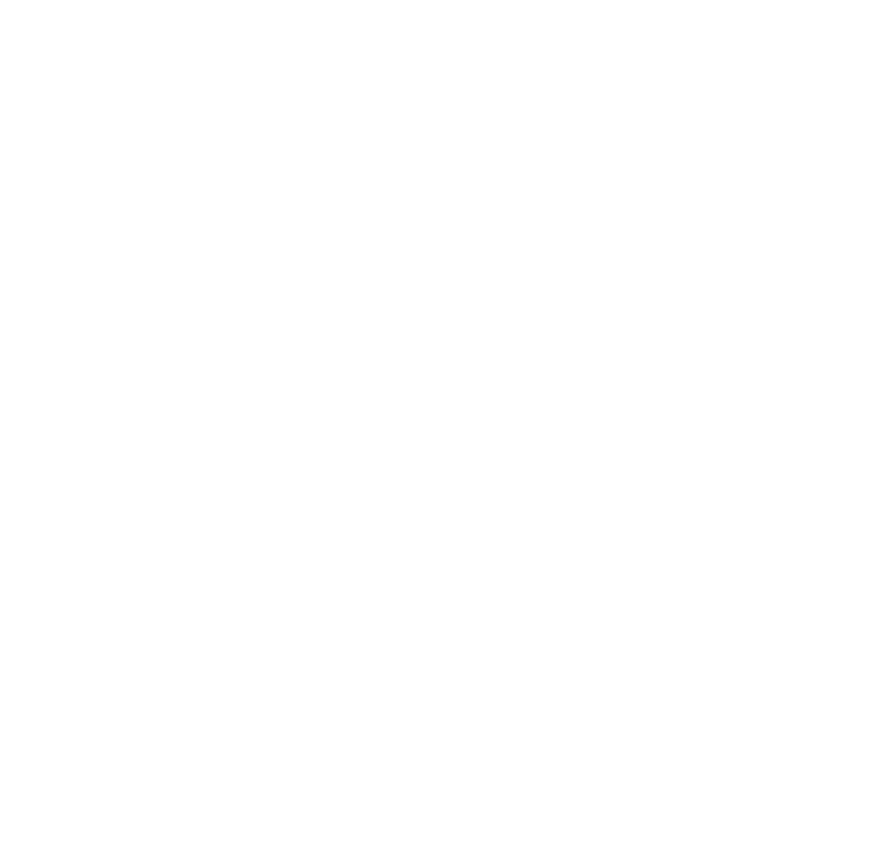
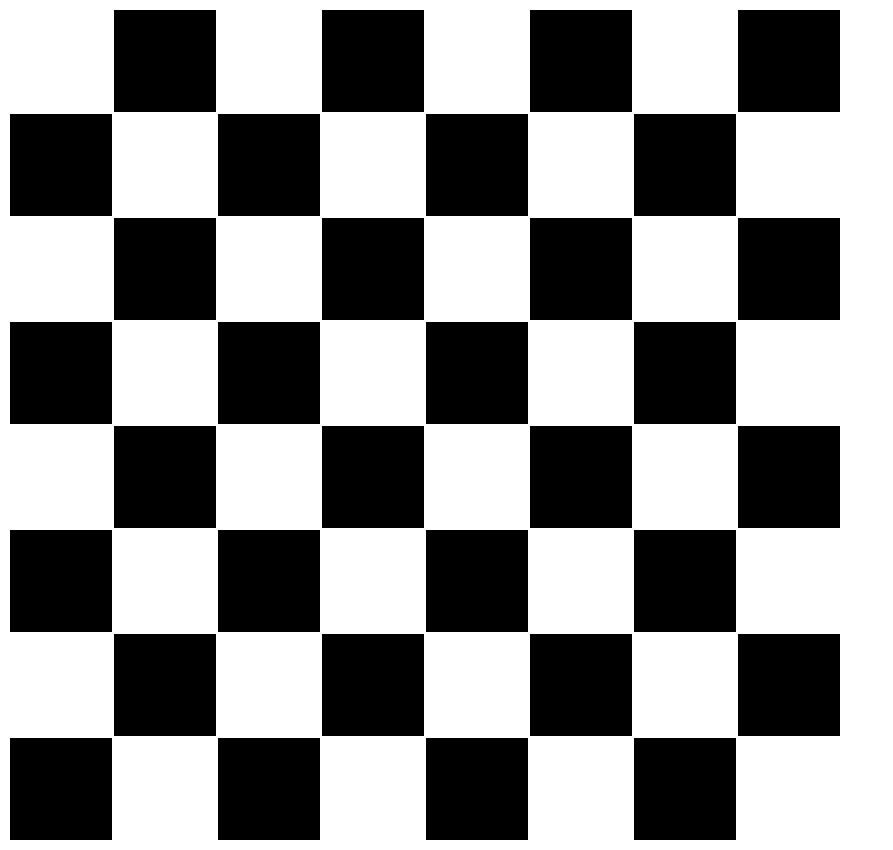
Before and after one commit to kaztro/Labo3, a plain HTML site: page Ejercicio2/ejercicio2.html in a window 1280 px wide. Shown: the whole page, without its empty margins (0-893 px from the left). Before the commit the page ends 800 px from the top, so only its background shows below. Drawn offline with Linux system fonts and the light colour scheme.

Commit message:
Ejercicio 2 En Curso...

```diff
--- /dev/null
+++ b/Ejercicio2/CSS/style.css
@@ -0,0 +1,13 @@
+
+tr.par td:nth-child(2n) {
+    background-color: black;
+}
+
+tr.impar td:nth-child(2n+1) {
+    background-color: black;
+}
+
+td {
+    width: 100px;
+    height: 100px;
+}
--- a/Ejercicio2/ejercicio2.html
+++ b/Ejercicio2/ejercicio2.html
@@ -4,9 +4,91 @@
     <meta charset="UTF-8">
     <meta name="viewport" content="width=device-width, initial-scale=1.0">
     <meta http-equiv="X-UA-Compatible" content="ie=edge">
-    <title>Document</title>
+    <link rel="stylesheet" href="CSS/style.css">
+    <title>Chess</title>
 </head>
 <body>
-
+    <table class="TableColor">
+        <tr class="par">
+            <td></td>
+            <td></td>
+            <td></td>
+            <td></td>
+            <td></td>
+            <td></td>
+            <td></td>
+            <td></td>
+        </tr>
+        <tr class="impar">
+            <td></td>
+            <td></td>
+            <td></td>
+            <td></td>
+            <td></td>
+            <td></td>
+            <td></td>
+            <td></td>
+        </tr>
+        <tr class="par">
+            <td></td>
+            <td></td>
+            <td></td>
+            <td></td>
+            <td></td>
+            <td></td>
+            <td></td>
+            <td></td>
+        </tr>
+        <tr class="impar">
+            <td></td>
+            <td></td>
+            <td></td>
+            <td></td>
+            <td></td>
+            <td></td>
+            <td></td>
+            <td></td>
+        </tr>
+        <tr class="par">
+            <td></td>
+            <td></td>
+            <td></td>
+            <td></td>
+            <td></td>
+            <td></td>
+            <td></td>
+            <td></td>
+        </tr>
+        <tr class="impar">
+            <td></td>
+            <td></td>
+            <td></td>
+            <td></td>
+            <td></td>
+            <td></td>
+            <td></td>
+            <td></td>
+        </tr>
+        <tr class="par">
+            <td></td>
+            <td></td>
+            <td></td>
+            <td></td>
+            <td></td>
+            <td></td>
+            <td></td>
+            <td></td>
+        </tr>
+        <tr class="impar">
+            <td></td>
+            <td></td>
+            <td></td>
+            <td></td>
+            <td></td>
+            <td></td>
+            <td></td>
+            <td></td>
+        </tr>
+    </table>
 </body>
 </html>
```
